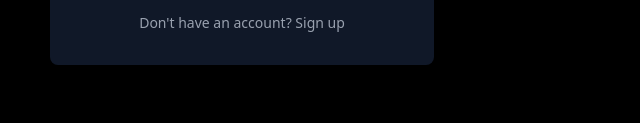
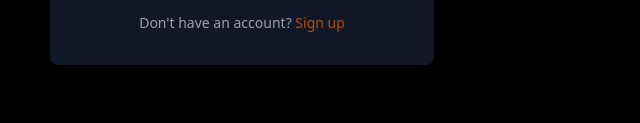
Before and after one commit to mohammadarmanhossen/Glamify_frontend, a website: page login.html in a window 1280 px wide. Shown: the part 677-800 px from the top of the page, 398-1038 px from the left. Drawn offline with nearby package versions, Linux system fonts and the light colour scheme; some packages are replaced by stand-ins of ours; a script that the page names is missing.

Commit message:
Glamify_frontend

```diff
--- a/login.html
+++ b/login.html
@@ -93,7 +93,7 @@
             </form>
 
             <p class="text-center text-gray-400 text-sm mt-4">
-                Don't have an account? <a href="register.html" class="text-blue-400 hover:underline">Sign up</a>
+                Don't have an account? <a href="register.html" class="text-amber-700 hover:underline">Sign up</a>
             </p>
         </div>
 
```
